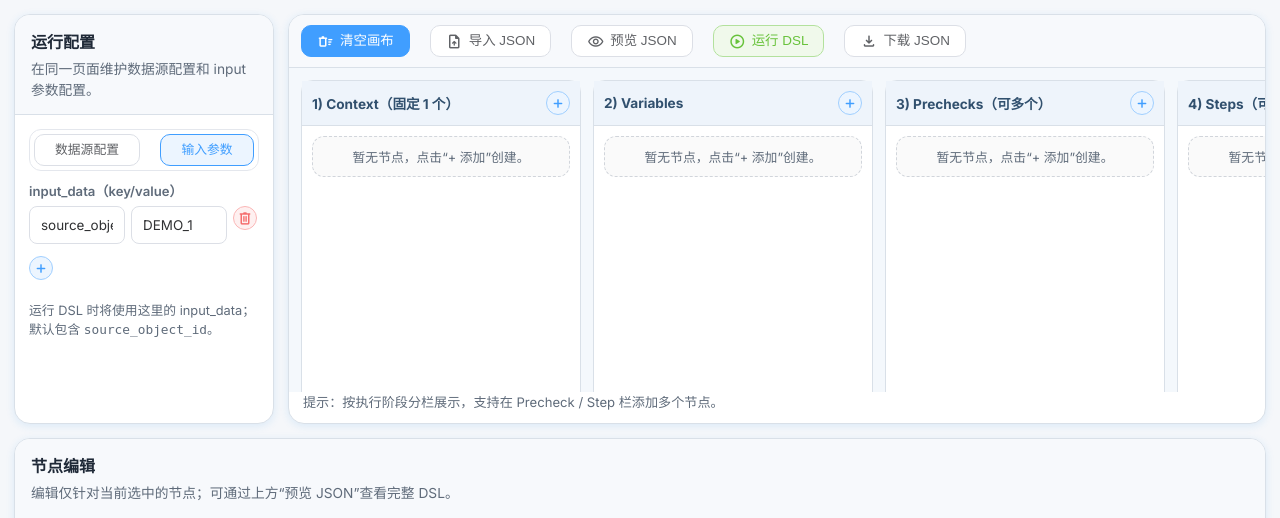
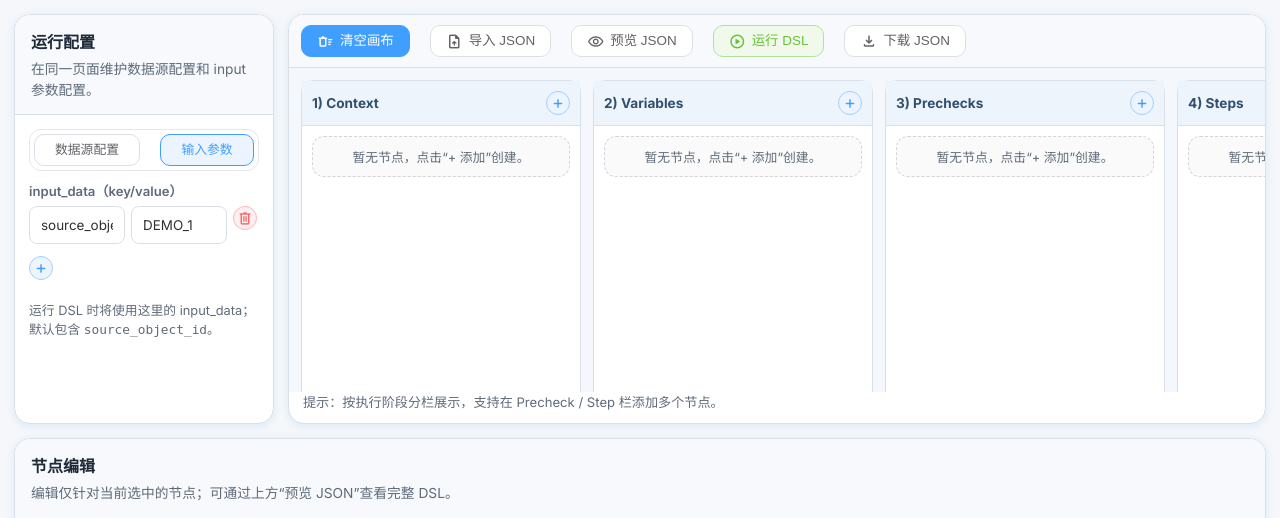
Before and after one commit to SukiEva/CheckEngine, a FastAPI app: page / in a window 1280 px wide. Shown: the top 518 px of the page. Run offline with FastAPI, Linux system fonts and the light colour scheme; some libraries are stand-ins or nearby versions.

Commit message:
feat: polish playground header labels and JSON preview

```diff
--- a/playground/src/playground_app/templates/exec_dsl_flow_designer.html
+++ b/playground/src/playground_app/templates/exec_dsl_flow_designer.html
@@ -356,6 +356,11 @@
       max-height: 42vh;
       overflow: auto;
     }
+    .json-key { color: #93c5fd; }
+    .json-string { color: #86efac; }
+    .json-number { color: #fca5a5; }
+    .json-boolean { color: #fcd34d; }
+    .json-null { color: #c4b5fd; }
 
     .material-symbols-rounded {
       font-variation-settings: "FILL" 0, "wght" 500, "GRAD" 0, "opsz" 20;
@@ -683,11 +688,11 @@
     function renderCanvas() {
       dropZone.innerHTML = '';
       const lanes = [
-        { type: 'context', label: '1) Context（固定 1 个）' },
+        { type: 'context', label: '1) Context' },
         { type: 'variable', label: '2) Variables' },
-        { type: 'precheck', label: '3) Prechecks（可多个）' },
-        { type: 'step', label: '4) Steps（可多个）' },
-        { type: 'on_fail', label: '5) On Fail（固定 1 个）' },
+        { type: 'precheck', label: '3) Prechecks' },
+        { type: 'step', label: '4) Steps' },
+        { type: 'on_fail', label: '5) On Fail' },
       ];
 
       lanes.forEach((lane) => {
@@ -1866,9 +1871,31 @@
       return result;
     }
 
+    function highlightJsonSyntax(jsonText) {
+      return escapeHtml(jsonText).replace(
+        /&quot;([^&]|&(amp|lt|gt|quot|#039);)*&quot;\s*:|&quot;([^&]|&(amp|lt|gt|quot|#039);)*&quot;|-?\d+(?:\.\d+)?(?:[eE][+\-]?\d+)?|\btrue\b|\bfalse\b|\bnull\b/g,
+        (token) => {
+          if (token.startsWith('&quot;') && /:\s*$/.test(token)) {
+            return `<span class="json-key">${token}</span>`;
+          }
+          if (token.startsWith('&quot;') && token.endsWith('&quot;')) {
+            return `<span class="json-string">${token}</span>`;
+          }
+          if (token === 'true' || token === 'false') {
+            return `<span class="json-boolean">${token}</span>`;
+          }
+          if (token === 'null') {
+            return `<span class="json-null">${token}</span>`;
+          }
+          return `<span class="json-number">${token}</span>`;
+        },
+      );
+    }
+
     function renderDslPreview() {
       const payload = toDslObject();
-      dslPreview.textContent = JSON.stringify(payload, null, 2);
+      const jsonText = JSON.stringify(payload, null, 2);
+      dslPreview.innerHTML = highlightJsonSyntax(jsonText);
     }
 
     function openDslPreview() {
@@ -2023,7 +2050,7 @@
       const card = document.createElement('div');
       card.className = 'datasource-card';
       card.innerHTML = `
-        <div class="datasource-grid">
+        <div class="kv-row">
           <input data-role="name" placeholder="datasource 名称，例如 saas_db" />
           <input data-role="db_url" placeholder="postgresql+psycopg2://user:pass@host:5432/dbname" />
           <button class="el-button el-button--danger is-plain is-circle el-button--small" type="button" data-role="remove" title="删除数据源" aria-label="删除数据源"><span class="material-symbols-rounded">delete</span></button>
```
